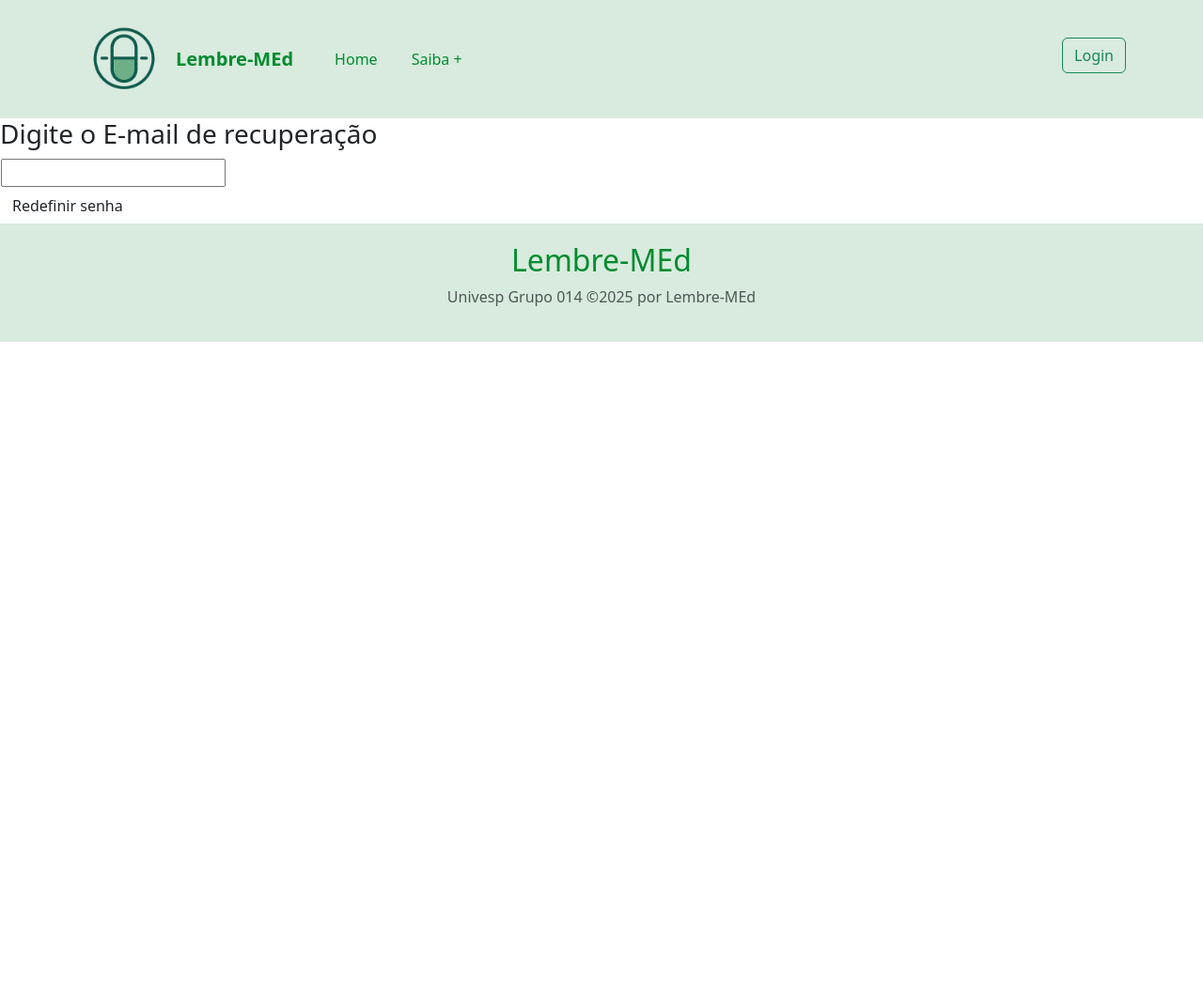
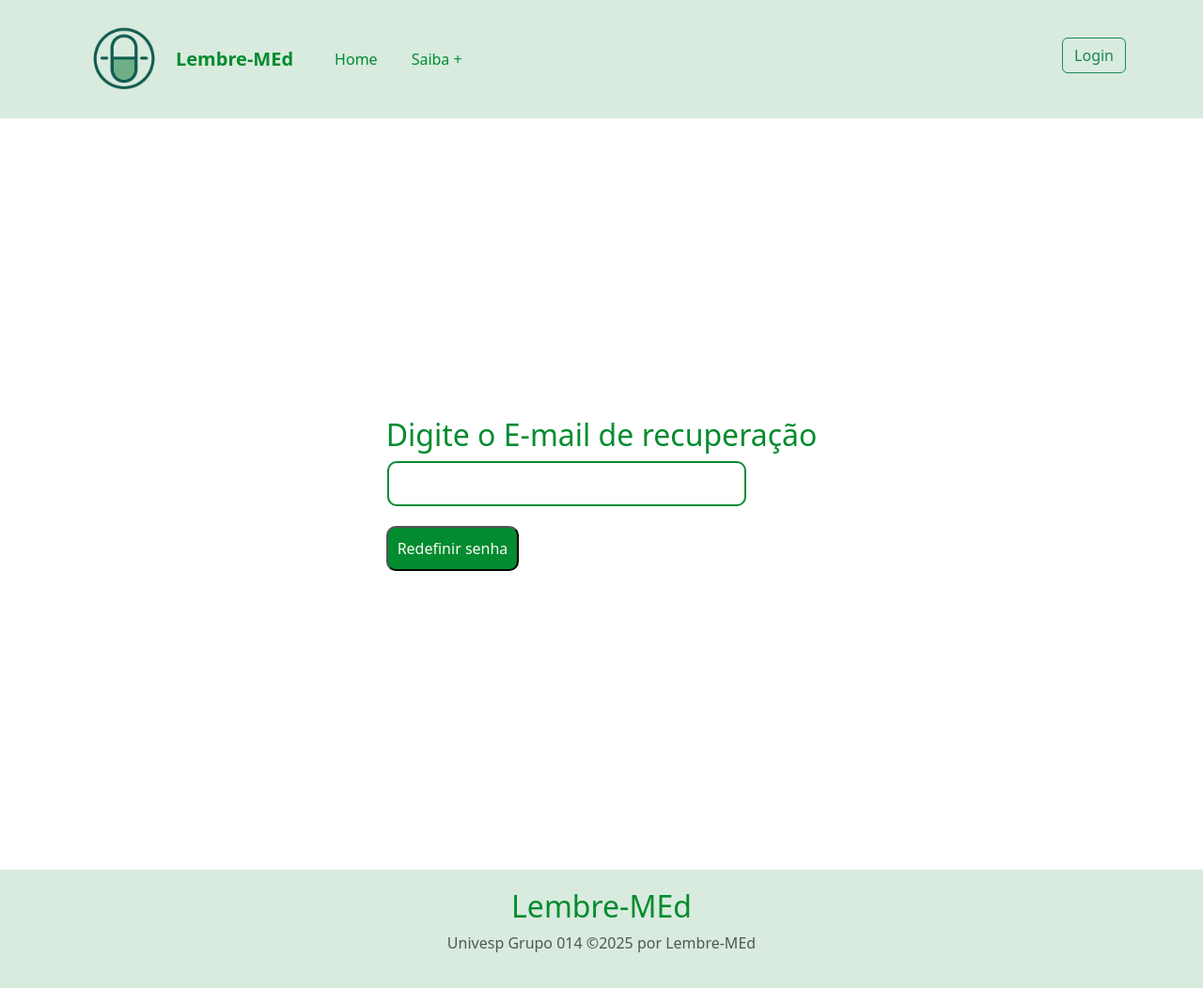
Before and after one commit to samueldata/lembremed, a Django app: page /accounts/password_reset/ in a window 1280 px wide. Shown: the whole page at 94% size. Before the commit the page ends 364 px from the top, so only its background shows below. Run offline with Django 5.2, Linux system fonts and the light colour scheme; some libraries are stand-ins or nearby versions.

Commit message:
Alterações concluidas

```diff
--- a/lembremed/templates/instituicao/index.html
+++ b/lembremed/templates/instituicao/index.html
@@ -9,7 +9,7 @@
 	<section class="paginas bg-custom-2">
 		<div class="container d-flex justify-content-center align-items-center">
 			<div class="instituicao">
-				<h2 class="section-title">INSTITUIÇÕES</h2>
+				<h2 class="section-title">CADASTRAR INSTITUIÇÕES</h2>
 				{% if lista_instituicoes %}
 				<div class="instituicoes-cards">
 					{% for instituicao in lista_instituicoes %}
--- a/lembremed/templates/medicamento/index.html
+++ b/lembremed/templates/medicamento/index.html
@@ -121,8 +121,7 @@
 				<p><strong>Medicamento:</strong> {{ estoque_associado.estoque.medicamento }}</p>
 				<p><strong>Apresentação:</strong> {{ estoque_associado.estoque.apresentacao.unidade_prescricao }}</p>
 				<p><strong>Concentração:</strong> {{ estoque_associado.estoque.concentracao }}</p>
-				<p><strong>Prescrição:</strong> {{ estoque_associado.estoque.prescricao|stringformat:".2f" }} {{
-					estoque_associado.estoque.apresentacao.unidade_prescricao }}</p>
+				<p><strong>Prescrição:</strong> {{ estoque_associado.estoque.prescricao|stringformat:".2f" }} </p>
 				<p><strong>Frequência:</strong> {{ estoque_associado.estoque.frequencia }} x dia</p>
 				<p><strong>Horários:</strong> {{ estoque_associado.estoque.horarios }}</p>
 				<p><strong>Qtd. disponível:</strong> {{ estoque_associado.estoque.qtd_disponivel|stringformat:".2f" }}
--- a/lembremed/templates/profissional/index.html
+++ b/lembremed/templates/profissional/index.html
@@ -8,7 +8,7 @@
     <section class="paginas bg-custom-2">
         <div class="container d-flex justify-content-center align-items-center">
             <div class="profissional">
-                <h2 class="section-title">PROFISSIONAIS</h2>
+                <h2 class="section-title">CADASTRAR PROFISSIONAIS</h2>
 
                 <div class="profissionais-filter mb-4">
                     <img class="filter-icon" src="{% static 'images/filter_icon.svg' %}" alt="Buscar">
--- a/static/styles/style.css
+++ b/static/styles/style.css
@@ -396,6 +396,7 @@ footer {
     padding: 50px;
     border: solid 4px #028B2F;
     border-radius: 30px;
+    width: 50%;
 }
 
 .estoque-baixo {
@@ -403,7 +404,7 @@ footer {
     justify-content: center;
     margin: 20px 0 20px 0;
     padding: 5px;
-    width: 600px;
+    width: 100%;
     border-radius: 15px;
     background-color: rgb(219, 53, 69);
 
@@ -415,6 +416,32 @@ input.form-control,
     width: 100%;
     box-sizing: border-box;
 }
+
+/* Recuparação de senha */
+
+.ForgotPassword{
+    display: flex;
+    justify-content: center;
+    align-items: center;
+    padding: 10px;
+    height: 100%;
+}
+
+
+.ForgotPassword td input {
+    width: 150%;
+    padding: 10px;
+    border-radius: 10px;
+    border: #028B2F solid 2px;
+    margin-bottom: 20px;
+}
+
+.ForgotPassword input {
+    border-radius: 10px;
+    padding: 10px;
+
+}
+
 
 /* Reponsividade */
 
@@ -429,7 +456,7 @@ input.form-control,
         align-items: center;
     }
 
-    .home{
+    .home {
         justify-content: space-evenly;
     }
 
@@ -486,6 +513,7 @@ input.form-control,
         width: 100%;
         padding: 20px;
     }
+
     h1 {
         margin-top: 50px;
     }
@@ -786,6 +814,24 @@ input.form-control,
 
 /* Medicamentos  */
 
+@media (max-width: 1024px) {
+    .medicamentos-cards-desktop {
+        display: none;
+    }
+
+    .medicamento-card-mobile {
+        display: block;
+        margin-bottom: 20px;
+        width: 70%;
+    }
+
+    .medicamento-actions-mobile button {
+        width: 100%;
+    }
+
+
+}
+
 @media (max-width: 768px) {
     .medicamentos-cards-desktop {
         display: none;
@@ -794,10 +840,20 @@ input.form-control,
     .medicamento-card-mobile {
         display: block;
         margin-bottom: 20px;
+        width: 70%;
     }
 
     .medicamento-actions-mobile button {
         width: 100%;
+    }
+
+    .estoque-baixo {
+        width: 100%;
+        font-size: 14px;
+    }
+
+    .ultima-admin {
+        font-size: 13px;
     }
 }
 
--- a/templates/registration/password_reset_form.html
+++ b/templates/registration/password_reset_form.html
@@ -7,13 +7,13 @@
     {% if form.email.errors %}
       {{ form.email.errors }}
     {% endif %}
-        <h3>Digite o E-mail de recuperação</h3>
+        <h2>Digite o E-mail de recuperação</h2>
         <table>
           <tr>
             <td>{{ form.email }}</td>
           </tr>
         </table>
-      <input type="submit" class="btn" value="Redefinir senha">
+      <input type="submit" class="btn-custom" value="Redefinir senha">
     </form>
 
 </div>
```
Also changed, not shown: lembremed/templates/morador/index.html (+9 -6 lines), templates/_login_modal.html (+17 -7 lines).
